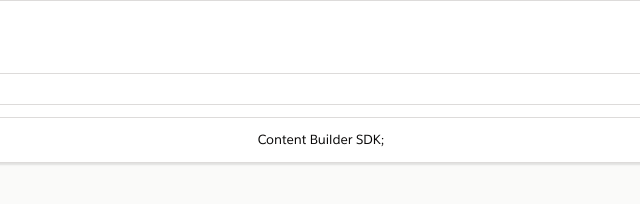
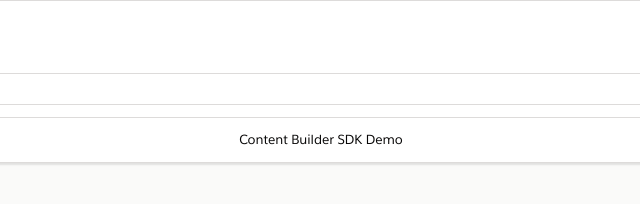
Before and after one commit to misraankit/sfmc-custom-content, a website: page dist/index.html in a window 1280 px wide. Shown: the full height of the page, 319-959 px from the left. Drawn offline with Linux system fonts and the light colour scheme.

Commit message:
Removed ; Junk

```diff
--- a/dist/index.html
+++ b/dist/index.html
@@ -33,7 +33,7 @@
 			</div>
 		</div>
   </div>
-  <footer class="slds-card__footer">Content Builder SDK;</footer>
+  <footer class="slds-card__footer">Content Builder SDK Demo</footer>
 </article>
 
 		<script src="./main.js"></script>
```
